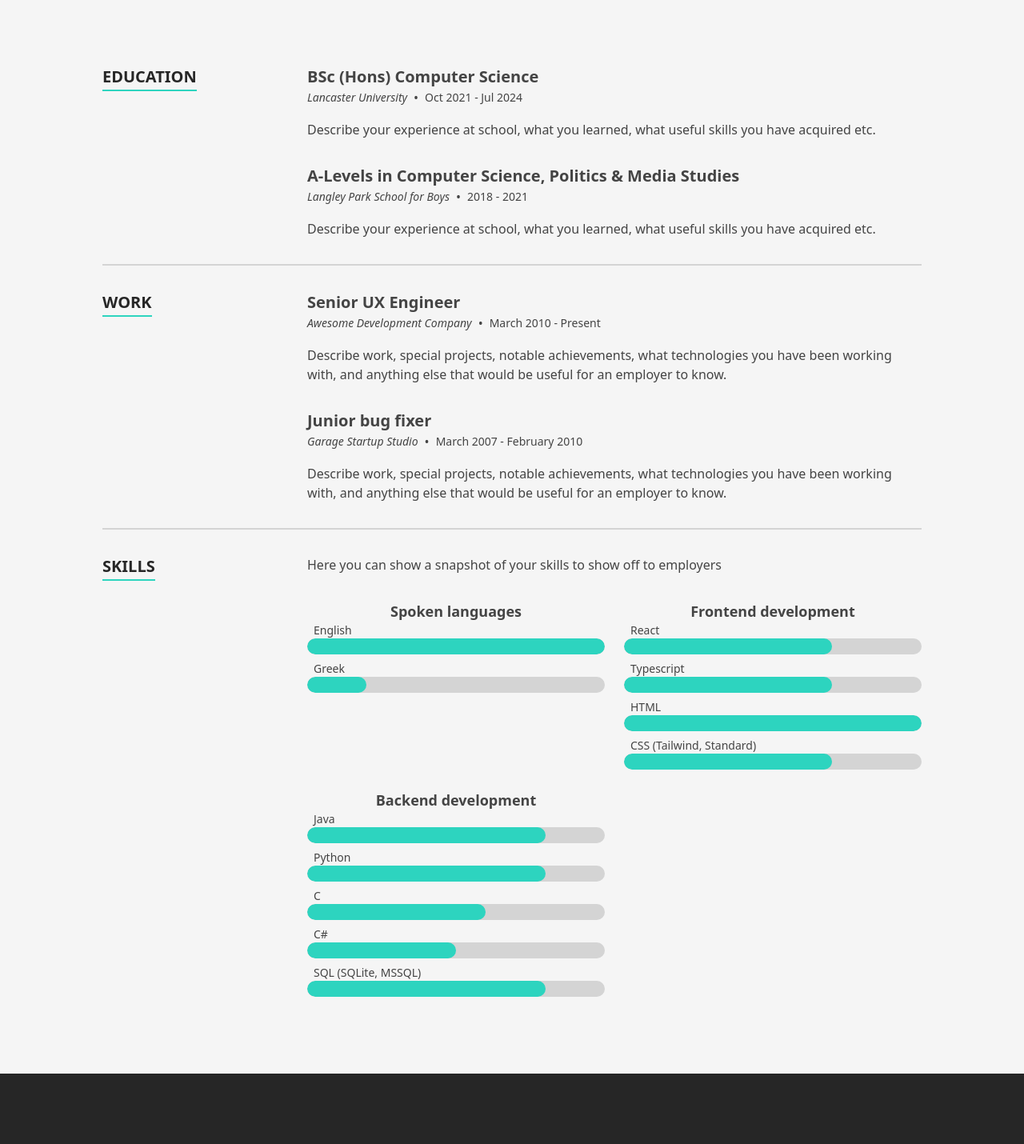
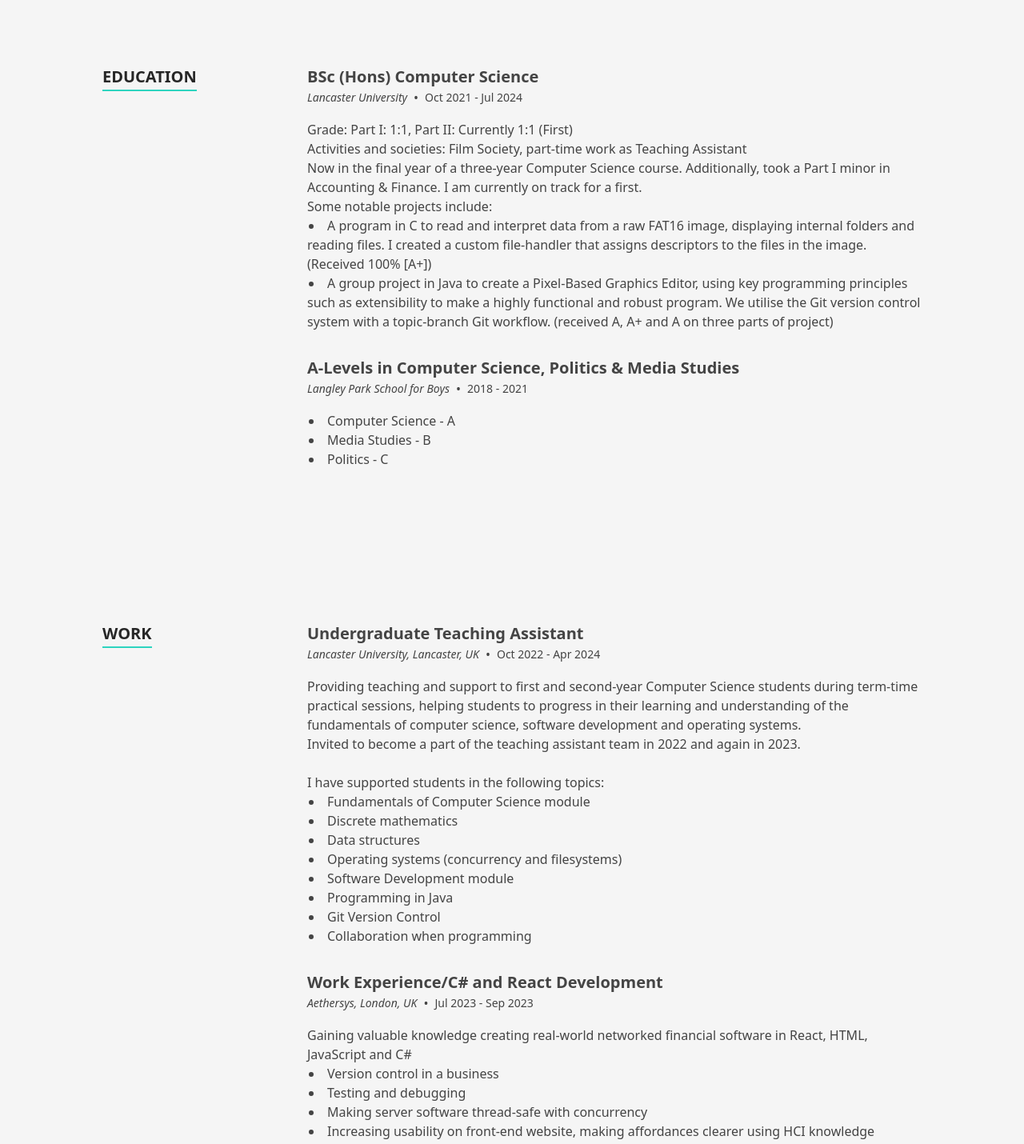
Before and after one commit to Thrilla1/online-portfolio, a Next.js app: page / in a window 1280 px wide. Shown: the part 1330-2760 px from the top of the page at 80% size. Built offline with nearby package versions, Linux system fonts and the light colour scheme.

Commit message:
Added stuff

```diff
--- a/src/components/Sections/Header.tsx
+++ b/src/components/Sections/Header.tsx
@@ -12,7 +12,7 @@ export const headerID = 'headerNav';
 const Header: FC = memo(() => {
   const [currentSection, setCurrentSection] = useState<SectionId | null>(null);
   const navSections = useMemo(
-    () => [SectionId.About, SectionId.Resume, SectionId.Portfolio, SectionId.Contact],
+    () => [SectionId.About, SectionId.Education, SectionId.Work, SectionId.Contact],
     [],
   );
 
--- a/src/components/Sections/Resume/index.tsx
+++ b/src/components/Sections/Resume/index.tsx
@@ -8,20 +8,25 @@ import TimelineItem from './TimelineItem';
 
 const Resume: FC = memo(() => {
   return (
-    <Section className="bg-neutral-100" sectionId={SectionId.Resume}>
+    <>
+    <Section className="bg-neutral-100" sectionId={SectionId.Education}>
       <div className="flex flex-col divide-y-2 divide-neutral-300">
         <ResumeSection title="Education">
           {education.map((item, index) => (
             <TimelineItem item={item} key={`${item.title}-${index}`} />
           ))}
         </ResumeSection>
+        </div>
+      </Section>
+      <Section className="bg-neutral-100" sectionId={SectionId.Work}>
+        <div className="flex flex-col divide-y-2 divide-neutral-300">
         <ResumeSection title="Work">
           {experience.map((item, index) => (
             <TimelineItem item={item} key={`${item.title}-${index}`} />
           ))}
         </ResumeSection>
         <ResumeSection title="Skills">
-          <p className="pb-8">Here you can show a snapshot of your skills to show off to employers</p>
+          {/*<p className="pb-8">Here you can show a snapshot of your skills to show off to employers</p>*/}
           <div className="grid grid-cols-1 gap-6 md:grid-cols-2">
             {skills.map((skillgroup, index) => (
               <SkillGroup key={`${skillgroup.name}-${index}`} skillGroup={skillgroup} />
@@ -30,6 +35,7 @@ const Resume: FC = memo(() => {
         </ResumeSection>
       </div>
     </Section>
+    </>
   );
 });
 
--- a/src/data/data.tsx
+++ b/src/data/data.tsx
@@ -37,8 +37,8 @@ export const homePageMeta: HomepageMeta = {
   twitterCardType: 'summary_large',
   twitterSite: `@HarryIacovou`,
   twitterCreator: `@HarryIacovou`,
-  twitterDomain: `reactresume.com`,
-  twitterUrl: `https://reactresume.com`,
+  twitterDomain: `harrymi.co.uk`,
+  twitterUrl: `https://harrymi.co.uk`,
 };
 
 /**
@@ -49,7 +49,8 @@ export const SectionId = {
   About: 'about',
   Contact: 'contact',
   Portfolio: 'portfolio',
-  Resume: 'resume',
+  Education: 'education',
+  Work: 'work',
   Skills: 'skills',
   Stats: 'stats'
 } as const;
@@ -74,8 +75,8 @@ export const heroData: Hero = {
   ),
   actions: [
     {
-      href: '/assets/resume.pdf',
-      text: 'Resume',
+      href: '/assets/CV.pdf',
+      text: 'CV',
       primary: true,
       Icon: DownloadIcon,
     },
@@ -189,37 +190,102 @@ export const education: TimelineItem[] = [
     date: 'Oct 2021 - Jul 2024',
     location: 'Lancaster University',
     title: 'BSc (Hons) Computer Science',
-    content: <p>Describe your experience at school, what you learned, what useful skills you have acquired etc.</p>,
+    content: (
+    <>
+      <p>Grade: Part I: 1:1, Part II: Currently 1:1 (First)</p>
+      <p>Activities and societies: Film Society, part-time work as Teaching Assistant</p>
+      <p>Now in the final year of a three-year Computer Science course. Additionally, took a Part I minor in Accounting & Finance. I am currently on track for a first.</p>
+      <p>Some notable projects include:</p>
+      <ul className="list-disc list-inside indent-0.5">
+        <li>A program in C to read and interpret data from a raw FAT16 image, displaying internal folders and reading files. I created a custom file-handler that assigns descriptors to the files in the image. (Received 100% [A+])</li>
+        <li>A group project in Java to create a Pixel-Based Graphics Editor, using key programming principles such as extensibility to make a highly functional and robust program. We utilise the Git version control system with a topic-branch Git workflow. (received A, A+ and A on three parts of project)</li>
+      </ul>
+    </>),
   },
   {
     date: '2018 - 2021',
     location: 'Langley Park School for Boys',
     title: 'A-Levels in Computer Science, Politics & Media Studies',
-    content: <p>Describe your experience at school, what you learned, what useful skills you have acquired etc.</p>,
+    content: (
+      <>
+        <ul className="list-disc list-inside indent-0.5">
+          <li>Computer Science - A</li>
+          <li>Media Studies - B</li>
+          <li>Politics - C</li>
+        </ul>
+      </>
+    ),
   },
 ];
 
 export const experience: TimelineItem[] = [
   {
-    date: 'March 2010 - Present',
-    location: 'Awesome Development Company',
-    title: 'Senior UX Engineer',
+    date: 'Oct 2022 - Apr 2024',
+    location: 'Lancaster University, Lancaster, UK',
+    title: 'Undergraduate Teaching Assistant',
     content: (
-      <p>
-        Describe work, special projects, notable achievements, what technologies you have been working with, and
-        anything else that would be useful for an employer to know.
-      </p>
+      <>
+        <p>
+          Providing teaching and support to first and second-year Computer Science students during term-time
+          practical sessions, helping students to progress in their learning and understanding of the
+          fundamentals of computer science, software development and operating systems.
+        </p>
+        <p>
+          Invited to become a part of the teaching assistant team in 2022 and again in 2023.
+        </p>
+        <br/>
+        <p>I have supported students in the following topics:</p>
+        <ul className="list-inside list-disc indent-0.5">
+          <li>Fundamentals of Computer Science module</li>
+          <li>Discrete mathematics</li>
+          <li>Data structures</li>
+          <li>Operating systems (concurrency and filesystems)</li>
+          <li>Software Development module</li>
+          <li>Programming in Java</li>
+          <li>Git Version Control</li>
+          <li>Collaboration when programming</li>
+        </ul>
+      </>
     ),
   },
   {
-    date: 'March 2007 - February 2010',
-    location: 'Garage Startup Studio',
-    title: 'Junior bug fixer',
+    date: 'Jul 2023 - Sep 2023',
+    location: 'Aethersys, London, UK',
+    title: 'Work Experience/C# and React Development',
     content: (
-      <p>
-        Describe work, special projects, notable achievements, what technologies you have been working with, and
-        anything else that would be useful for an employer to know.
-      </p>
+      <>
+        <p>Gaining valuable knowledge creating real-world networked financial software in React, HTML, JavaScript and C#
+        </p>
+        <ul className="list-disc indent-0.5 list-inside">
+          <li>Version control in a business</li>
+          <li>Testing and debugging</li>
+          <li>Making server software thread-safe with concurrency</li>
+          <li>Increasing usability on front-end website, making affordances clearer using HCI knowledge</li>
+          <li>Communicating with team to form best solutions for problems presented</li>
+          <li>Using a mediator design pattern in large-scale projects</li>
+          <li>Using API calls to get and process data</li>
+          <li>Database management, including successfully migrating multiple database tables to ensure data loss does not occur</li>
+          <li>I was assigned an analytical project to produce useful tables using information from the Git and the Azure DevOps API about contributions for managers to evaluate staff performance</li>
+        </ul>
+      </>
+    ),
+  },
+  {
+    date: 'Apr 2022 - Jun 2022',
+    location: 'Lancaster University, Lancaster, UK',
+    title: 'IT Operations Assistant',
+    content: (
+      <>
+        <p>
+          This role is important and plays a large part in the smooth and effective running of IT services at the University.
+        </p>
+        <p>
+          Teaching Space Checks: I examine and test IT equipment in lecture theatres and other teaching spaces to look for issues that could impact teaching or other uses of the space. If issues are found I troubleshoot and report these issues to IT staff so they can be rectified as soon as possible.
+        </p>
+        <p>
+          Workshop: In this part of the role I mainly restocked equipment in different spaces around campus. I also updated software and firmware on devices. Another thing I did in this role is research software products and services that the University are looking for and find options that give optimum results.
+        </p>
+      </>
     ),
   },
 ];
@@ -254,7 +320,7 @@ export const testimonial: TestimonialSection = {
 
 export const contact: ContactSection = {
   headerText: 'Get in touch.',
-  description: 'Here is a good spot for a message to your readers to let them know how best to reach out to you.',
+  description: 'Here are some ways you can contact me. Feel free to reach out if you have any questions or just want to say hi!',
   items: [
     {
       type: ContactType.Email,
--- a/src/pages/index.tsx
+++ b/src/pages/index.tsx
@@ -6,7 +6,7 @@ import About from '../components/Sections/About';
 import Contact from '../components/Sections/Contact';
 import Footer from '../components/Sections/Footer';
 import Hero from '../components/Sections/Hero';
-import Portfolio from '../components/Sections/Portfolio';
+// import Portfolio from '../components/Sections/Portfolio';
 import Resume from '../components/Sections/Resume';
 
 // eslint-disable-next-line react-memo/require-memo
@@ -22,7 +22,7 @@ const Home: FC = memo(() => {
       <Hero />
       <About />
       <Resume />
-      <Portfolio />
+      {/* <Portfolio /> */}
       <Contact />
       <Footer />
     </Page>
```
Also changed, not shown: 2 other files (tests, documents, lock files or other folders).
